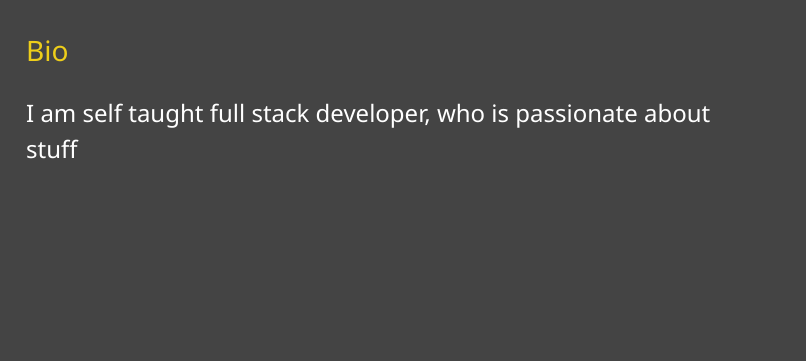
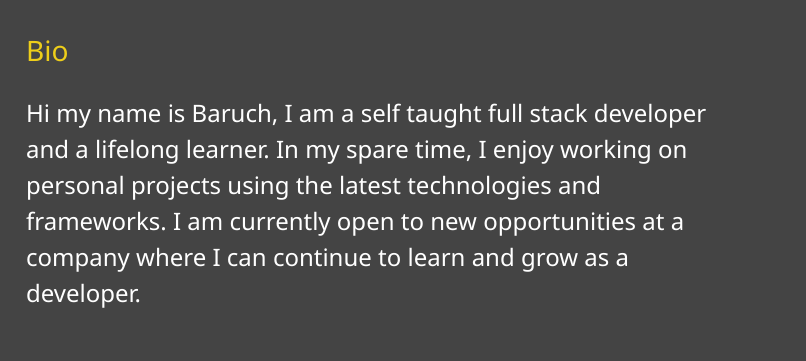
Before and after one commit to Burry439/Portfolio, a website: page dist/about.html in a window 1280 px wide. Shown: the part 253-614 px from the top of the page, 474-1280 px from the left. Drawn offline with Linux system fonts and the light colour scheme.

Commit message:
updated bio

```diff
--- a/dist/about.html
+++ b/dist/about.html
@@ -56,7 +56,14 @@
                 class="bio-image">
                 <div class="bio">
                     <h3 class="text-secondary">Bio</h3>
-                    <p>I am self taught full stack developer, who is passionate about stuff</p>
+                    <p>Hi my name is Baruch, I am a self taught full stack
+                        developer and a lifelong learner.
+
+                        In my spare time, I enjoy working on personal projects using the latest technologies and frameworks.
+
+                        I am currently open to new opportunities at a company where I can continue to learn and grow as a developer.
+
+                         </p>
                 </div>
 
             </div>
```
